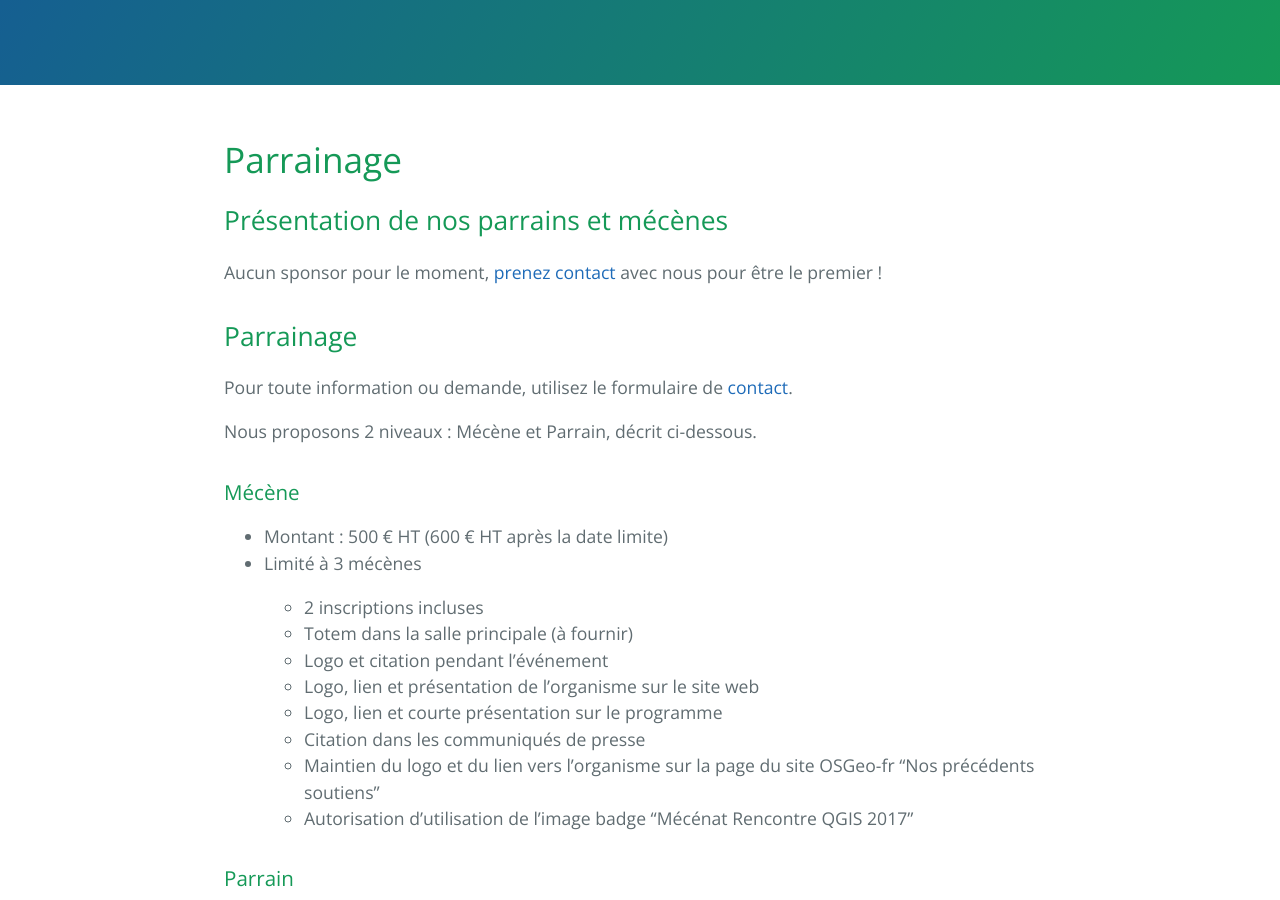
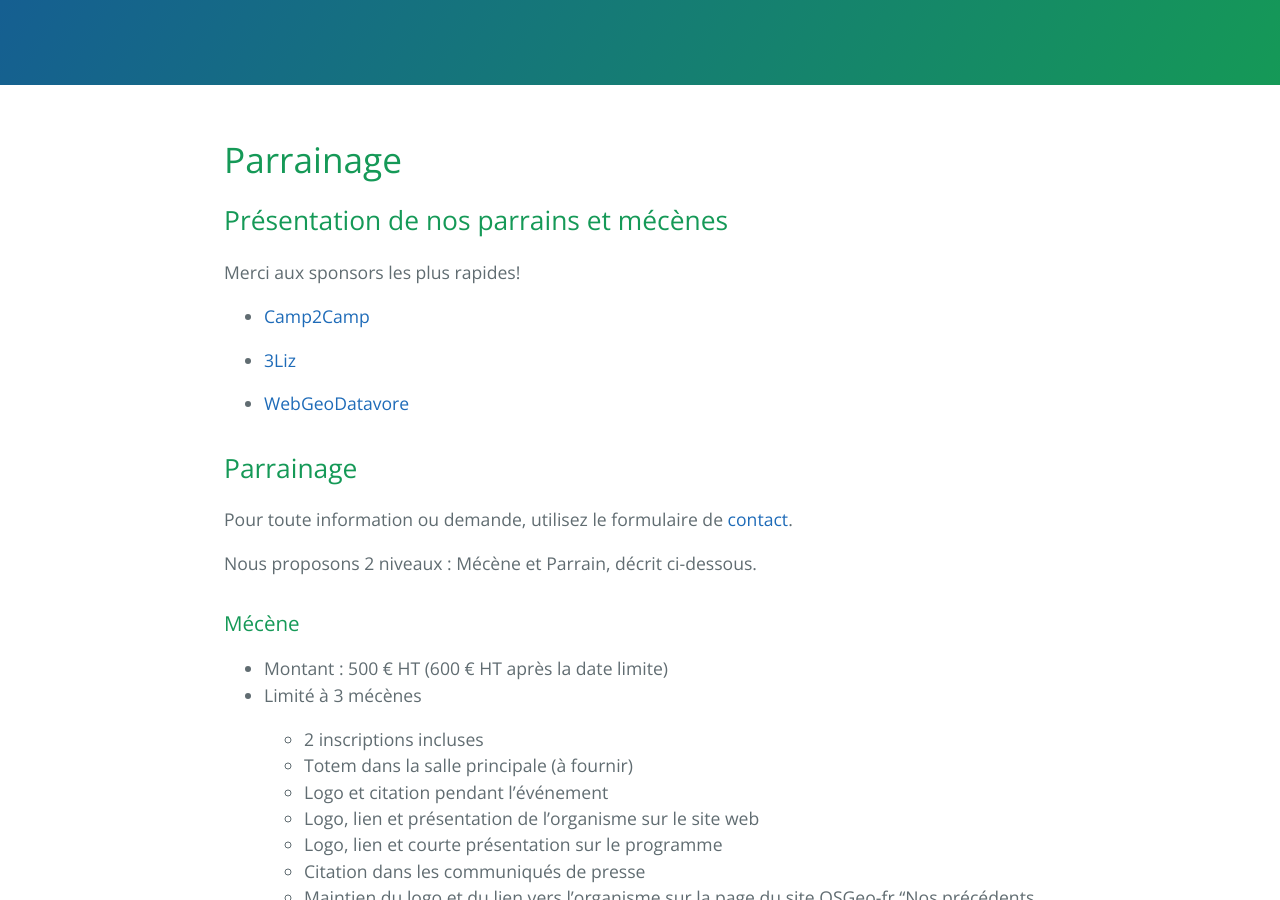
Before and after one commit to OSGeo-fr/QGIS-conf-fr-website, a Jekyll site: the page built from z30_parrainnages.md, in a window 1280 px wide and 900 px high, scrolled down 366 px. Built offline with Jekyll 4.4.1, drawn with Linux system fonts in a browser that asks for light colours.

Commit message:
update sponsoring page

```diff
--- a/z30_parrainnages.md
+++ b/z30_parrainnages.md
@@ -5,7 +5,13 @@ tagline: Nous remercions nos généreux sponsors !
 ---
 ## Présentation de nos parrains et mécènes
 
-Aucun sponsor pour le moment, [prenez contact]({{ site.url }}{{ site.baseurl }}/parrainage.html) avec nous pour être le premier !
+Merci aux sponsors les plus rapides!
+
+- [Camp2Camp](https://www.camptocamp.com/)
+
+- [3Liz](https://www.3liz.com/)
+
+- [WebGeoDatavore](http://webgeodatavore.com/)
 
 ## Parrainage
 
```
